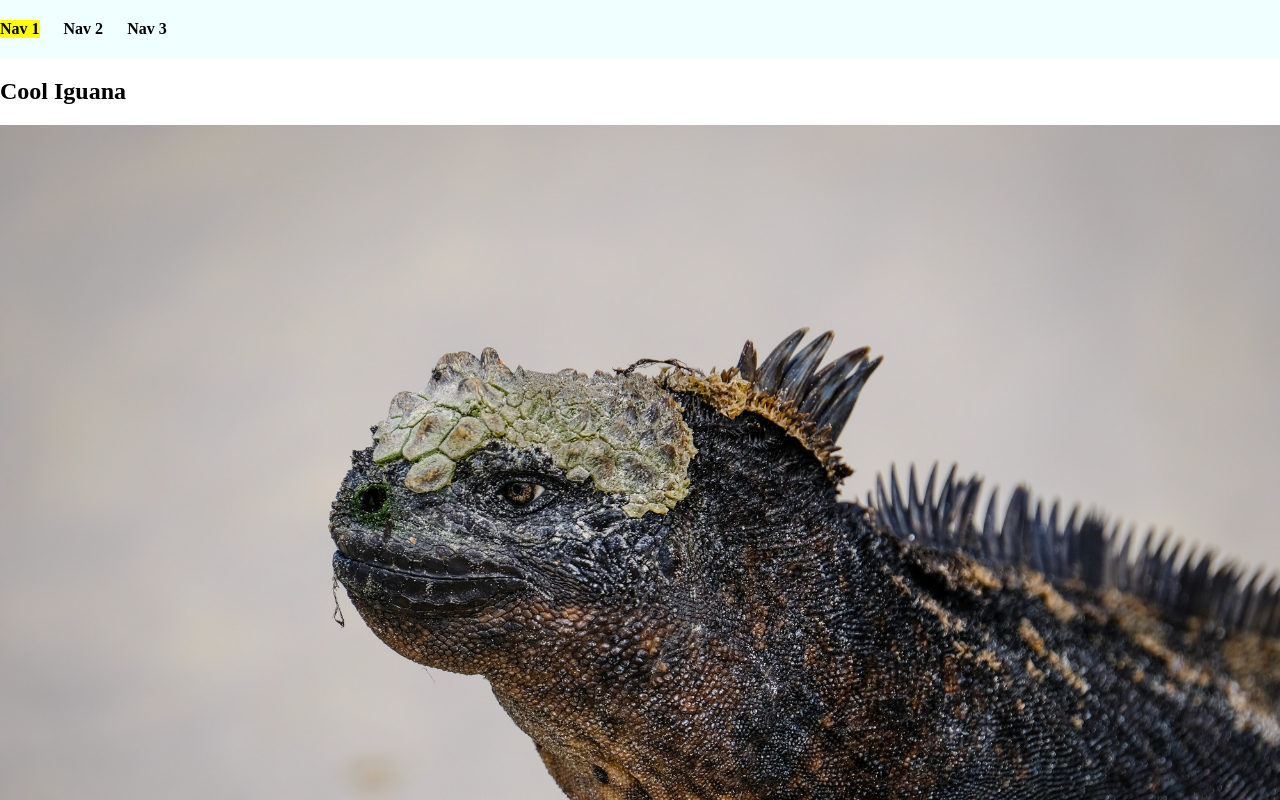
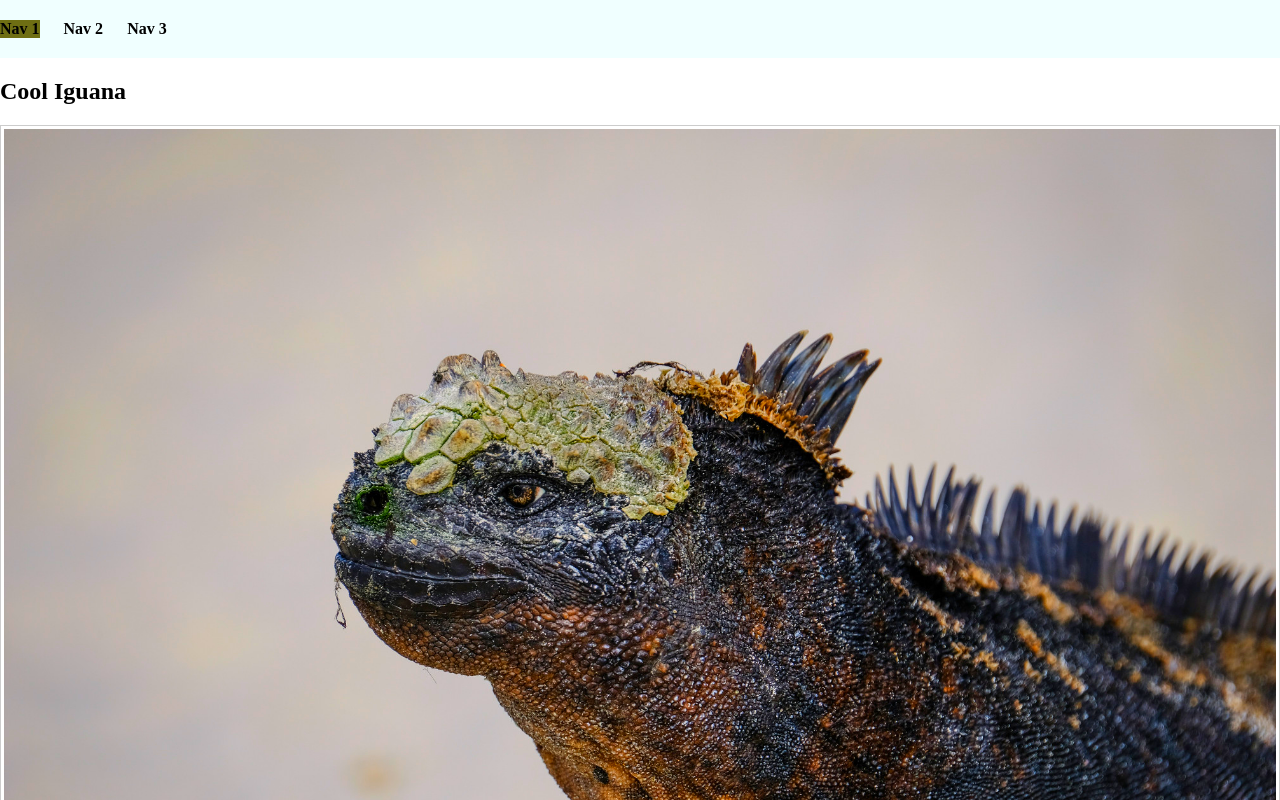
Before and after one commit to topgreens/transition-animation, a plain HTML site: page index.html in a window 1280 px wide. In both pictures the pointer is over the item "Nav 1". Shown: the top 800 px of the page. Drawn offline with Linux system fonts and the light colour scheme.

Commit message:
ex-completed

```diff
--- a/css/style.css
+++ b/css/style.css
@@ -37,14 +37,27 @@ ul > li {
     transition-duration: 2s;
 }
 ul > li:hover {
-    background-color: yellow;
+    background-color: rgb(110, 110, 19);
 }
 
 
 .ov-hidden {
     overflow: hidden;
+    border: 1px solid #cccccc;
+    padding: 3px;
+    filter: saturate(180%);
+
 }
 
+ .ov-hidden :hover{
+      transition: transform .5s;
+      filter:  saturate(180%);
+      transform: scale(1.5);
+      -webkit-transition: transform .5s;
+      -moz-transition: transform .5s;
+      -ms-transition: transform .5s;
+      -o-transition: transform .5s;
+}
 .main-container {
     max-width: 1280px;
     margin: auto;
```
